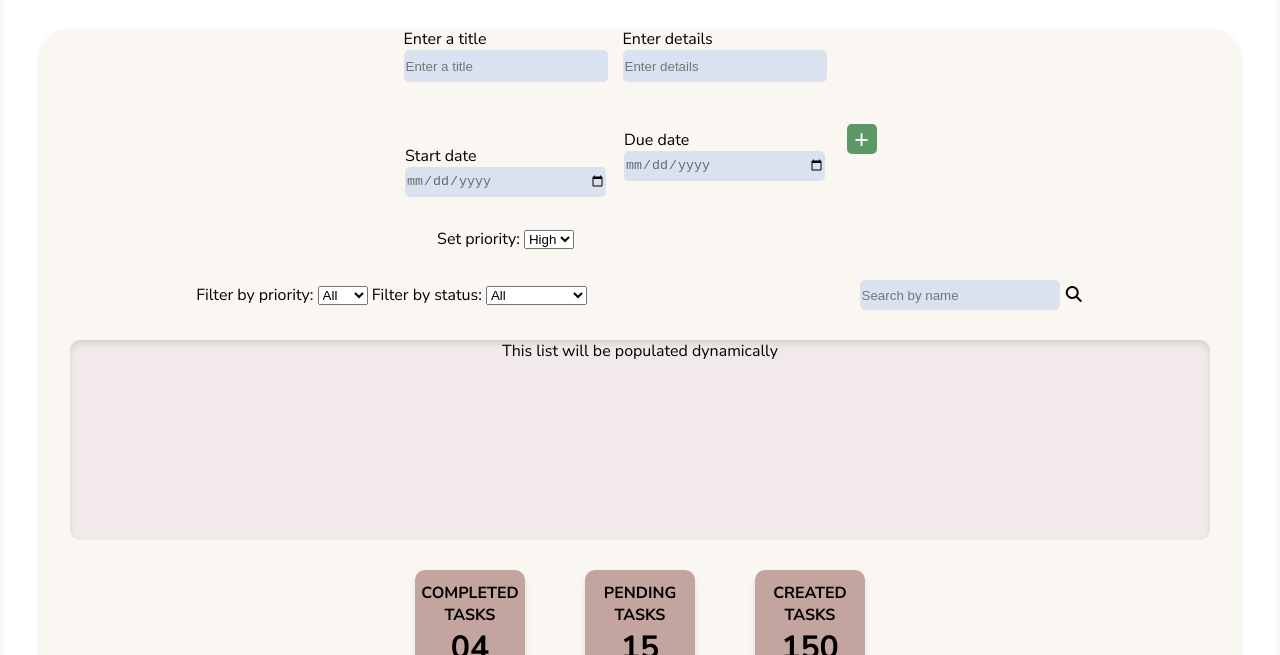
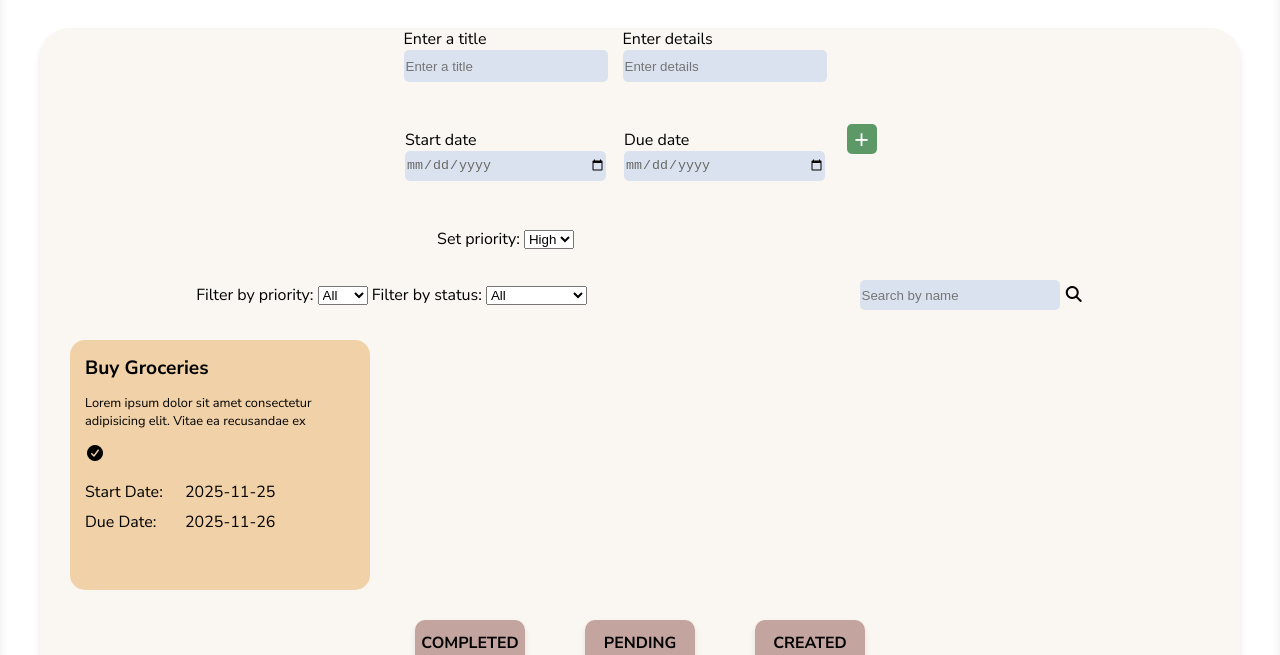
Before and after one commit to Ledjan-s-TOP-projects/The-Odin-Project-Todo-List, a website built with webpack: page index.html in a window 1280 px wide. Shown: the part 145-800 px from the top of the page. Built offline with nearby package versions, Linux system fonts and the light colour scheme.

Commit message:
cards styling ongoing

```diff
--- a/index.html
+++ b/index.html
@@ -29,7 +29,7 @@
       <div class="app">
         <form class="create-todo" id="todo-form">
           <div class="todo-input">
-            <div class="todo-form">
+            <div class="todo-title">
               <label for="title">Enter a title</label>
               <input
                 type="text"
@@ -52,6 +52,7 @@
             <div class="date start">
               <label for="start-date">Start date</label>
               <input type="date" name="start-date" id="start-date" />
+              <p class="error-message" id="dates-error"></p>
             </div>
             <div class="date due">
               <label for="due-date">Due date</label>
@@ -99,21 +100,50 @@
             </div>
           </div>
 
-          <div class="list">This list will be populated dynamically</div>
+          <div class="list">
+            <!-- Card 1 -->
+            <div class="todo-card">
+              <div class="heading-card">
+                <h5 class="title-card">Buy Groceries</h5>
+                <p class="details-card">
+                  Lorem ipsum dolor sit amet consectetur adipisicing elit. Vitae
+                  ea recusandae ex
+                </p>
+              </div>
+
+              <div class="todo-tools-card">
+                <i class="fa-solid fa-circle-check" aria-label="completed"></i>
+                <!-- <i
+                  class="fa-regular fa-circle-check"
+                  aria-label="uncompleted"
+                ></i> -->
+              </div>
+
+              <div class="date-card">
+                <p class="date-heading-card">Start Date:</p>
+                <p class="date-data-card">2025-11-25</p>
+              </div>
+
+              <div class="date-card">
+                <p class="date-heading-card">Due Date:</p>
+                <p class="date-data-card">2025-11-26</p>
+              </div>
+            </div>
+          </div>
         </div>
 
         <div class="summary">
           <div class="summary-card">
             <h3>COMPLETED TASKS</h3>
-            <h4>04</h4>
+            <h4>00</h4>
           </div>
           <div class="summary-card">
             <h3>PENDING TASKS</h3>
-            <h4>15</h4>
+            <h4>00</h4>
           </div>
           <div class="summary-card">
             <h3>CREATED TASKS</h3>
-            <h4>150</h4>
+            <h4>00</h4>
           </div>
         </div>
       </div>
--- a/src/styles.css
+++ b/src/styles.css
@@ -97,6 +97,13 @@ h2 {
   justify-items: center;
 }
 
+.todo-title,
+.todo-details,
+.date {
+  display: flex;
+  flex-direction: column;
+}
+
 input {
   border: none;
   border-radius: 5px;
@@ -116,13 +123,7 @@ button {
   font-size: 25px;
 }
 
-.todo-form,
-.todo-details,
-.date {
-  display: flex;
-  flex-direction: column;
-}
-
+/* todo list tools */
 .todo-list {
   margin: 30px;
   height: 100%;
@@ -138,19 +139,42 @@ button {
   justify-content: space-around;
 }
 
+/* Todo List */
+
 .list {
-  background-color: var(--header_footer-bg);
-  box-shadow: inset 0 4px 6px rgba(0, 0, 0, 0.1);
   min-height: 200px;
   max-height: 700px;
   min-width: 400px;
   max-height: 700px;
   height: 100%;
   width: 100%;
-  border: none;
-  border-radius: 10px;
-  text-align: center;
+  display: grid;
+  grid-template-columns: repeat(auto-fit, 300px);
+  grid-template-rows: 250px;
+  gap: 20px;
 }
+
+.todo-card {
+  background-color: var(--mid-bg);
+  border-radius: 15px;
+  padding: 15px;
+}
+
+.title-card {
+  font-size: 1.2rem;
+}
+
+.details-card {
+  font-size: 0.8rem;
+}
+
+.date-card {
+  display: grid;
+  grid-template-columns: repeat(auto-fit, 100px);
+  grid-template-rows: repeat(auto-fit, 30px);
+}
+
+/* Summary */
 
 .summary {
   display: flex;
```
Also changed, not shown: src/todo_UIlist.js (deleted), src/todo_list-UI.js (added).
